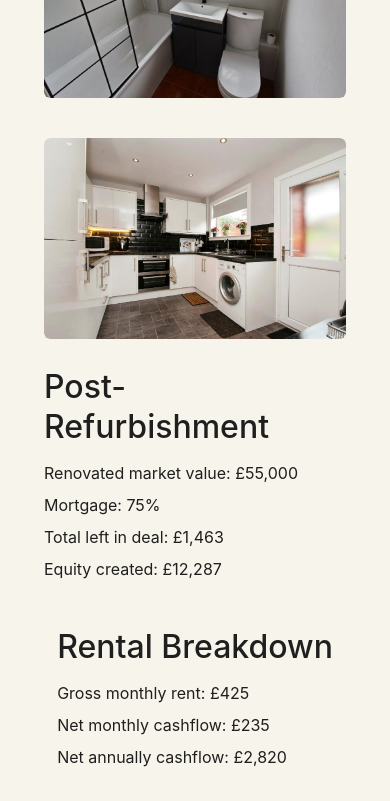
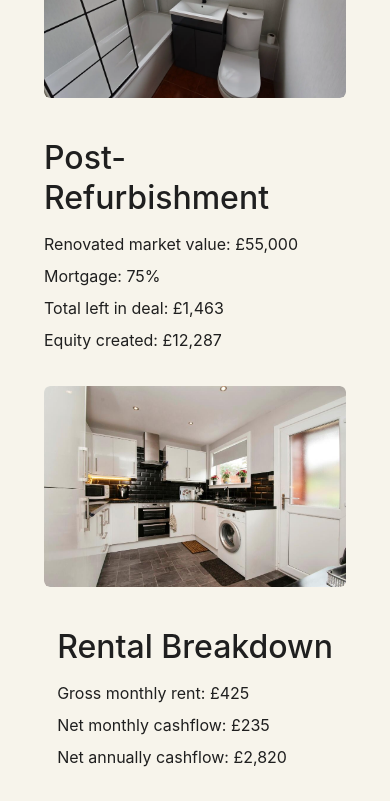
Before and after one commit to vladmytko/homesforsapience, a React (Vite) app: page /case-studies/newton in a window 390 px wide. Shown: the part 2080-2881 px from the top of the page. Built offline with nearby package versions, Linux system fonts and the light colour scheme.

Commit message:
Minor fix in project details page

```diff
--- a/src/components/CaseStudiesComponents/CaseStudiesTemplate.jsx
+++ b/src/components/CaseStudiesComponents/CaseStudiesTemplate.jsx
@@ -101,15 +101,20 @@ const CaseStudiesTemplate = ({
 
         {sections.map((section, index) => {
 
-          // Get layout from serction, but don't crash if undefined
-          // if section.layout = image-left => isTextLeft = false
-          // if section.layout = image-right => isTextLeft = true
-          const isTextLeft = section?.layout !== 'image-left'
+          // Get layout from section, but don't crash if undefined
+          // if section.layout = image-left => isImageLeft = true
+          // if section.layout = image-right => isImageLeft = false
+          const isImageLeft = section?.layout === 'image-left'
 
           return (
             <div key={`section-${index}`} className="mt-10 grid items-center gap-7 md:grid-cols-2 justify-center ">
-              {isTextLeft ? <div className='flex justify-center text-left'>{renderTextBlock(section?.title, section?.lines)}</div> : renderImageBlock(section?.image, setSelectedImage)}
-              {isTextLeft ? renderImageBlock(section?.image, setSelectedImage) : <div className='flex justify-center text-left'>{renderTextBlock(section?.title, section?.lines)}</div>}
+              <div className={`flex justify-center text-left ${isImageLeft ? 'md:order-2' : 'md:order-1'}`}>
+                {renderTextBlock(section?.title, section?.lines)}
+              </div>
+
+              <div className={isImageLeft ? 'md:order-1' : 'md:order-2'}>
+                {renderImageBlock(section?.image, setSelectedImage)}
+              </div>
             </div>
           )
         })}
```
